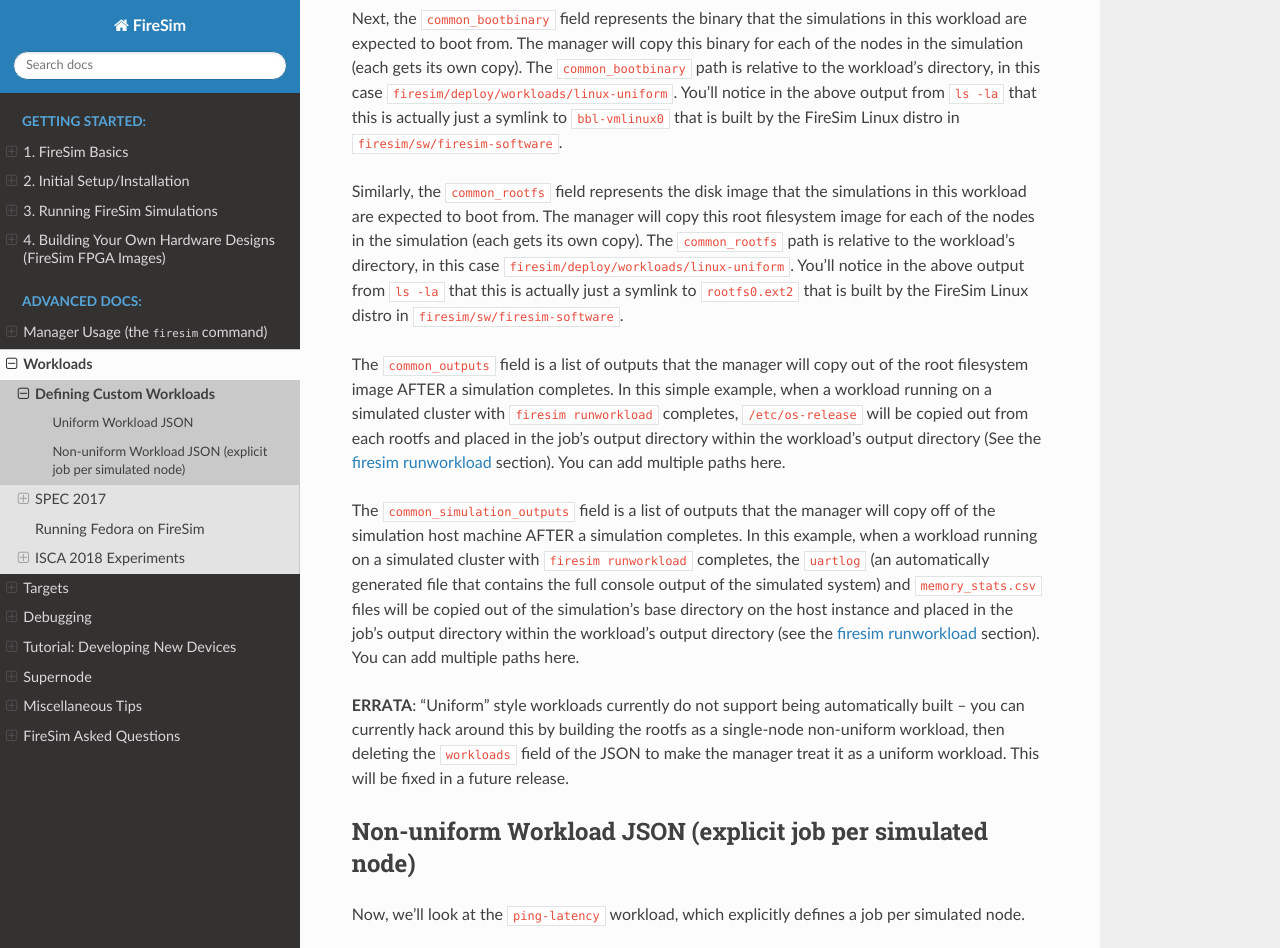
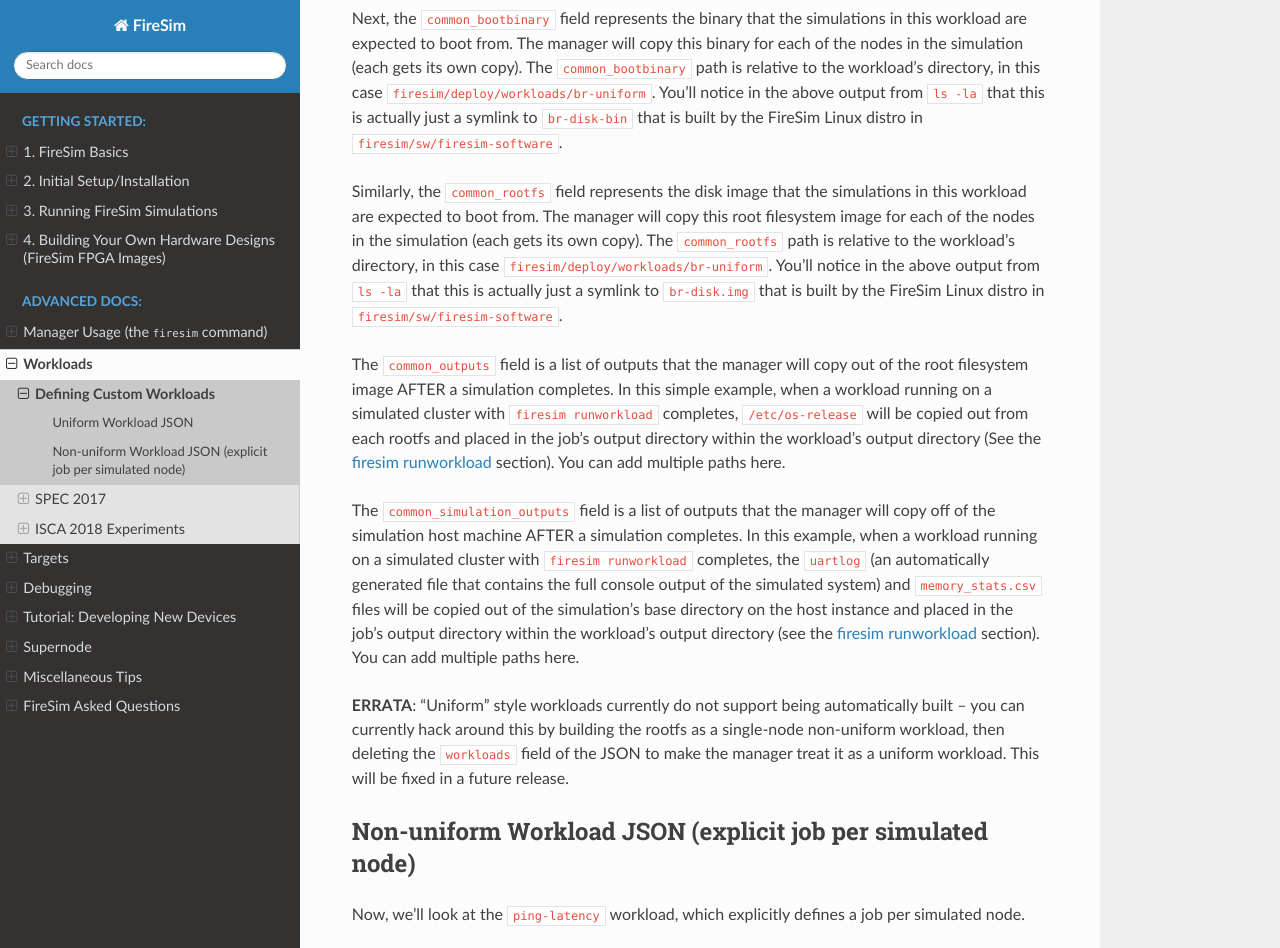
Before and after one commit to firesim/firesim, a Sphinx documentation site: the page built from docs/Advanced-Usage/Workloads/Defining-Custom-Workloads.rst, in a window 1280 px wide and 1400 px high, scrolled down 1382 px, cut to the strip 0-948 px from the top of the window. Built offline with Sphinx 7.4.7 and the Read the Docs theme 2.0.0, drawn with Linux system fonts in a browser that asks for light colours; pages that are not in the unit, such as notebooks, are missing from menus; some of the changed text lies outside the part shown.

Commit message:
Update docs to reflect changes to firesim-software. Also rename the linux-uniform workload to br-uniform to match the naming scheme.

```diff
--- a/docs/Advanced-Usage/Manager/Manager-Configuration-Files.rst
+++ b/docs/Advanced-Usage/Manager/Manager-Configuration-Files.rst
@@ -165,8 +165,8 @@ Workload definitions are located in ``firesim/deploy/workloads/*.json``.
 
 Some sample workloads:
 
-``linux-uniform.json``: This runs the default FireSim Linux distro on as many nodes
-as you specify when setting the ``[targetconfig]`` parameters.
+``br-uniform.json``: This runs the default buildroot-based FireSim Linux distro
+on as many nodes as you specify when setting the ``[targetconfig]`` parameters.
 
 ``spec17-intrate.json``: This runs SPECint 2017's rate benchmarks. In this type of
 workload, you should launch EXACTLY the correct number of nodes necessary to run the
--- a/docs/Advanced-Usage/Workloads/Defining-Custom-Workloads.rst
+++ b/docs/Advanced-Usage/Workloads/Defining-Custom-Workloads.rst
@@ -10,7 +10,7 @@ either:
 - A single type of job, that is run on as many simulations as specfied by the user.
   These workloads are usually suffixed with ``-uniform``, which indicates that
   all nodes in the workload run the same job. An example of such a workload is
-  ``firesim/deploy/workloads/linux-uniform.json``.
+  ``firesim/deploy/workloads/br-uniform.json``.
 
 - Several different jobs, in which case there must be exactly as many
   jobs as there are running simulated nodes. An example of such a workload is
@@ -33,24 +33,24 @@ this should really be named "jobs" -- we will fix this in a future release.
 Uniform Workload JSON
 ----------------------------
 
-``firesim/deploy/workloads/linux-uniform.json`` is an example of a "uniform"
+``firesim/deploy/workloads/br-uniform.json`` is an example of a "uniform"
 style workload, where each simulated node runs the same software configuration.
 
 Let's take a look at this file:
 
-.. include:: /../deploy/workloads/linux-uniform.json
+.. include:: /../deploy/workloads/br-uniform.json
    :code: json
 
 There is also a corresponding directory named after this workload/file:
 
 ::
 
-	centos@ip-172-30-2-111.us-west-2.compute.internal:~/firesim-new/deploy/workloads/linux-uniform$ ls -la
+	centos@ip-172-30-2-111.us-west-2.compute.internal:~/firesim-new/deploy/workloads/br-uniform$ ls -la
 	total 4
 	drwxrwxr-x  2 centos centos   42 May 17 21:58 .
 	drwxrwxr-x 13 centos centos 4096 May 18 17:14 ..
-	lrwxrwxrwx  1 centos centos   41 May 17 21:58 bbl-vmlinux -> ../../../sw/firesim-software/bbl-vmlinux0
-	lrwxrwxrwx  1 centos centos   41 May 17 21:58 rootfs.ext2 -> ../../../sw/firesim-software/rootfs0.ext2
+	lrwxrwxrwx  1 centos centos   41 May 17 21:58 br-disk-bin -> ../../../sw/firesim-software/images/br-disk-bin
+	lrwxrwxrwx  1 centos centos   41 May 17 21:58 br-disk.img -> ../../../sw/firesim-software/images/br-disk.img
 
 We will elaborate on this later.
 
@@ -59,17 +59,17 @@ workload definition.
 
 In this "uniform" case, the manager will name simulations after the
 ``benchmark_name`` field, appending a number for each simulation using the
-workload (e.g.  ``linux-uniform0``, ``linux-uniform1``, and so on). It is
+workload (e.g.  ``br-uniform0``, ``br-uniform1``, and so on). It is
 standard pratice to keep ``benchmark_name``, the json filename, and the above
 directory name the same. In this case, we have set all of them to
-``linux-uniform``.
+``br-uniform``.
 
 Next, the ``common_bootbinary`` field represents the binary that the simulations
 in this workload are expected to boot from. The manager will copy this binary
 for each of the nodes in the simulation (each gets its own copy). The ``common_bootbinary`` path is
 relative to the workload's directory, in this case
-``firesim/deploy/workloads/linux-uniform``. You'll notice in the above output
-from ``ls -la`` that this is actually just a symlink to ``bbl-vmlinux0`` that
+``firesim/deploy/workloads/br-uniform``. You'll notice in the above output
+from ``ls -la`` that this is actually just a symlink to ``br-disk-bin`` that
 is built by the FireSim Linux distro in ``firesim/sw/firesim-software``.
 
 Similarly, the ``common_rootfs`` field represents the disk image that the simulations
@@ -77,8 +77,8 @@ in this workload are expected to boot from. The manager will copy this root
 filesystem image for each of the nodes in the simulation (each gets its own copy).
 The ``common_rootfs`` path is
 relative to the workload's directory, in this case
-``firesim/deploy/workloads/linux-uniform``. You'll notice in the above output
-from ``ls -la`` that this is actually just a symlink to ``rootfs0.ext2`` that
+``firesim/deploy/workloads/br-uniform``. You'll notice in the above output
+from ``ls -la`` that this is actually just a symlink to ``br-disk.img`` that
 is built by the FireSim Linux distro in ``firesim/sw/firesim-software``.
 
 The ``common_outputs`` field is a list of outputs that the manager will copy out of
@@ -125,7 +125,7 @@ AFTER the workload is built:
 	total 15203216
 	drwxrwxr-x  3 centos centos       4096 May 18 07:45 .
 	drwxrwxr-x 13 centos centos       4096 May 18 17:14 ..
-	lrwxrwxrwx  1 centos centos         41 May 17 21:58 bbl-vmlinux -> ../../../sw/firesim-software/bbl-vmlinux0
+	lrwxrwxrwx  1 centos centos         41 May 17 21:58 bbl-vmlinux -> ../../../sw/firesim-software/images/br-disk-bin
 	-rw-rw-r--  1 centos centos          7 May 17 21:58 .gitignore
 	-rw-r--r--  1 centos centos 1946009600 May 18 07:45 idler-1.ext2
 	-rw-r--r--  1 centos centos 1946009600 May 18 07:45 idler-2.ext2
@@ -180,7 +180,7 @@ see in the ``ping-latency`` directory.
 ::
 
     [ from the workloads/ directory ]
-    python gen-benchmark-rootfs.py -w ping-latency.json -r -b ../../sw/firesim-software/rootfs0.ext2 -s ping-latency/overlay
+    python gen-benchmark-rootfs.py -w ping-latency.json -r -b ../../sw/firesim-software/images/br-disk.img -s ping-latency/overlay
 
 Notice that we tell this script where the json file lives, where the base rootfs image is, and where we expect to find files
 that we want to include in the generated disk images. This script will take care of the rest and we'll end up with
--- a/docs/Advanced-Usage/Workloads/ISCA-2018-Experiments.rst
+++ b/docs/Advanced-Usage/Workloads/ISCA-2018-Experiments.rst
@@ -35,7 +35,7 @@ Building Benchmark Binaries/Rootfses
 
 We include scripts to automatically build all of the benchmark rootfs images
 that will be used below. To build them, make sure you have already run
-``./build.sh`` in ``firesim/sw/firesim-software``, then run:
+``./sw-manager.py -c br-disk.json build`` in ``firesim/sw/firesim-software``, then run:
 
 .. code-block:: bash
 
--- a/docs/Advanced-Usage/Workloads/SPEC-2017.rst
+++ b/docs/Advanced-Usage/Workloads/SPEC-2017.rst
@@ -14,7 +14,7 @@ EC2.
 Some notes:
 
 -  Benchmarks use reference inputs. ``train`` or ``test`` inputs can be used by changing the Speckle invocation in the Makefile.
--  You may need to increase the size of the RootFS in buildroot in ``firesim/sw/firesim-software``.
+-  You may need to increase the size of the RootFS in buildroot in ``firesim/sw/firesim-software/images``.
 -  No support for fp{rate, speed} benchmarks yet.
 
 .. attention::
```
Also changed, not shown: docs/Advanced-Usage/Workloads/Booting-Fedora.rst (deleted, +0 -18 lines), docs/Running-Simulations-Tutorial/Running-a-Cluster-Simulation.rst (+87 -61 lines), docs/Running-Simulations-Tutorial/Running-a-Single-Node-Simulation.rst (+50 -27 lines), 7 other files.
